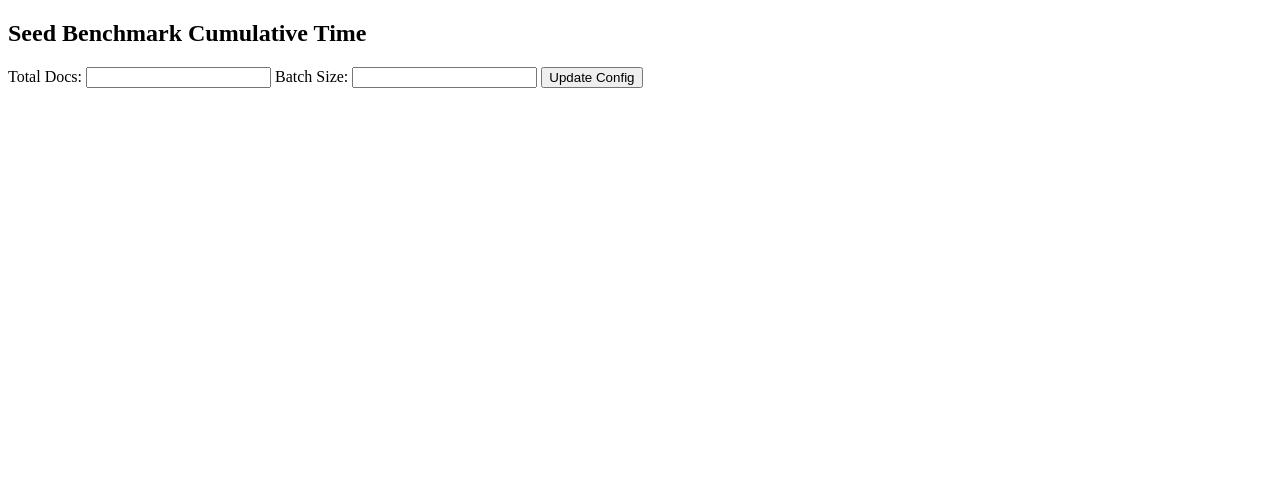
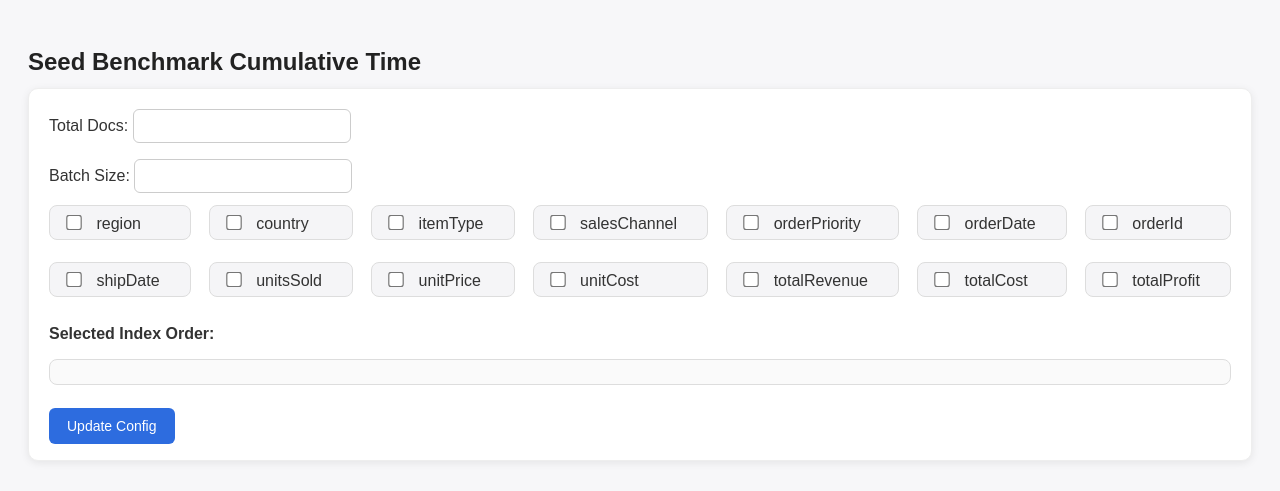
Before and after one commit to trungduc512/Index-table-illustration, a website: page index.html in a window 1280 px wide. Drawn offline with nearby package versions, Linux system fonts and the light colour scheme; no server answers.

Commit message:
feat: add index configuration

```diff
--- a/index.html
+++ b/index.html
@@ -3,6 +3,118 @@
   <head>
     <meta charset="UTF-8" />
     <title>Seed Benchmark Graph</title>
+    <style>
+      body {
+        font-family: Arial, sans-serif;
+        background: #f7f7f9;
+        padding: 20px;
+        color: #333;
+      }
+
+      h2,
+      h3 {
+        font-weight: 600;
+        margin-bottom: 12px;
+        color: #222;
+      }
+
+      /* --- Form Container --- */
+      form {
+        background: #fff;
+        padding: 16px 20px;
+        border-radius: 10px;
+        margin-bottom: 20px;
+        box-shadow: 0 2px 8px rgba(0, 0, 0, 0.08);
+        border: 1px solid #eee;
+      }
+
+      /* --- Label + Input Row --- */
+      form label {
+        display: block;
+        margin-bottom: 12px;
+        font-weight: 500;
+      }
+
+      form input {
+        margin-top: 4px;
+        padding: 8px;
+        width: 200px;
+        border-radius: 6px;
+        border: 1px solid #ccc;
+        font-size: 14px;
+      }
+
+      /* --- Submit Button --- */
+      form button {
+        margin-top: 8px;
+        padding: 10px 18px;
+        background: #2d6cdf;
+        border: none;
+        border-radius: 6px;
+        color: white;
+        cursor: pointer;
+        font-size: 14px;
+        font-weight: 500;
+        transition: background 0.2s;
+      }
+
+      form button:hover {
+        background: #1f56c4;
+      }
+
+      #indexFieldList {
+        display: grid;
+        grid-template-columns: repeat(7, auto); /* 7 item mỗi hàng */
+        grid-auto-rows: auto;
+        gap: 10px 18px;
+        margin-top: 10px;
+      }
+
+      /* Mỗi item checkbox */
+      #indexFieldList label {
+        display: flex;
+        align-items: center;
+        background: #f5f5f7;
+        padding: 6px 10px;
+        border-radius: 8px;
+        border: 1px solid #ddd;
+        cursor: pointer;
+      }
+
+      /* Tăng kích thước checkbox */
+      #indexFieldList input[type='checkbox'] {
+        width: 20px;
+        transform: scale(1.2);
+        margin-right: 8px;
+      }
+
+      /* --- Selected order list --- */
+      #selectedIndexOrder {
+        background: #fafafa;
+        padding: 12px 20px;
+        border-radius: 8px;
+        border: 1px solid #ddd;
+        margin: 10px 0 15px 0;
+      }
+
+      #selectedIndexOrder li {
+        padding: 4px 0;
+        font-size: 15px;
+      }
+
+      /* Better spacing under <hr> */
+      hr {
+        margin: 30px 0;
+        border: none;
+        border-top: 1px solid #ddd;
+      }
+
+      /* Canvas spacing */
+      #benchmarkChart {
+        margin-top: 30px;
+      }
+    </style>
+
     <script src="https://cdn.jsdelivr.net/npm/chart.js"></script>
   </head>
   <body>
@@ -18,38 +130,118 @@
         Batch Size:
         <input type="number" id="batchSize" />
       </label>
+      <div id="indexForm">
+        <div id="indexFieldList"></div>
+
+        <p><b>Selected Index Order:</b></p>
+        <ol id="selectedIndexOrder"></ol>
+      </div>
       <button type="submit">Update Config</button>
     </form>
 
     <canvas id="benchmarkChart" width="800" height="400"></canvas>
 
     <script>
+      const schemaFields = [
+        'region',
+        'country',
+        'itemType',
+        'salesChannel',
+        'orderPriority',
+        'orderDate',
+        'orderId',
+        'shipDate',
+        'unitsSold',
+        'unitPrice',
+        'unitCost',
+        'totalRevenue',
+        'totalCost',
+        'totalProfit',
+      ];
+
+      let selectedIndex = [];
+
+      function renderIndexFields() {
+        const list = document.getElementById('indexFieldList');
+        list.innerHTML = '';
+
+        schemaFields.forEach((field) => {
+          const id = `idx_${field}`;
+          list.innerHTML += `
+        <label style="display:block">
+          <input type="checkbox" id="${id}" data-field="${field}">
+          ${field}
+        </label>
+      `;
+        });
+
+        // Gắn event
+        schemaFields.forEach((field) => {
+          const checkbox = document.querySelector(`#idx_${field}`);
+          checkbox.addEventListener('change', () => {
+            if (checkbox.checked) {
+              // Append theo đúng thứ tự người chọn
+              selectedIndex.push(field);
+            } else {
+              // Remove
+              selectedIndex = selectedIndex.filter((f) => f !== field);
+            }
+            renderSelectedOrder();
+          });
+        });
+      }
+
+      function renderSelectedOrder() {
+        const list = document.getElementById('selectedIndexOrder');
+        list.innerHTML = '';
+        selectedIndex.forEach((field) => {
+          const li = document.createElement('li');
+          li.textContent = field;
+          list.appendChild(li);
+        });
+      }
+
+      // Khởi tạo UI
+      renderIndexFields();
+    </script>
+    <script>
       async function initializeConfigInputs() {
         // Lấy config từ backend
-        const configRes = await fetch("http://localhost:3000/api/config");
+        const configRes = await fetch('http://localhost:3000/api/config');
         const configData = await configRes.json();
+        console.log(configData);
+        // Set giá trị vào input (ví dụ lấy noIndex làm mặc định)
+        document.getElementById('totalDocs').value =
+          configData.noIndex.totalDocs;
+        document.getElementById('batchSize').value =
+          configData.noIndex.batchSize;
+        const indexFields = configData.withIndex.indexFields || [];
 
-        // Set giá trị vào input (ví dụ lấy noIndex làm mặc định)
-        document.getElementById("totalDocs").value =
-          configData.noIndex.totalDocs;
-        document.getElementById("batchSize").value =
-          configData.noIndex.batchSize;
+        // Reset selectedIndex (global array)
+        selectedIndex = [...indexFields];
+
+        indexFields.forEach((field) => {
+          const cb = document.querySelector(`#idx_${field}`);
+          if (cb) cb.checked = true;
+        });
+
+        renderSelectedOrder();
       }
 
       // Gọi hàm trước khi vẽ chart
       initializeConfigInputs().then(drawChart);
 
       async function drawChart() {
-        const res = await fetch("http://localhost:3000/api/benchmarks");
+        const res = await fetch('http://localhost:3000/api/benchmarks');
         const data = await res.json();
 
         // Lấy config từ backend
-        const configRes = await fetch("http://localhost:3000/api/config");
+        const configRes = await fetch('http://localhost:3000/api/config');
         const configData = await configRes.json();
 
         // Lấy batchSize từ config để tính tích lũy
         const batchSize =
-          parseInt(document.getElementById("batchSize").value) ||
+          parseInt(document.getElementById('batchSize').value) ||
           configData.noIndex.batchSize;
 
         function cumulativeTimes(batchTimes) {
@@ -67,63 +259,66 @@
           labels,
           datasets: [
             {
-              label: "With Index",
+              label: 'With Index',
               data: cumulativeTimes(data.withIndex),
-              borderColor: "blue",
-              backgroundColor: "rgba(0,0,255,0.2)",
+              borderColor: 'blue',
+              backgroundColor: 'rgba(0,0,255,0.2)',
             },
             {
-              label: "No Index",
+              label: 'No Index',
               data: cumulativeTimes(data.noIndex),
-              borderColor: "red",
-              backgroundColor: "rgba(255,0,0,0.2)",
+              borderColor: 'red',
+              backgroundColor: 'rgba(255,0,0,0.2)',
             },
           ],
         };
 
         const config = {
-          type: "line",
+          type: 'line',
           data: chartData,
           options: {
             responsive: true,
             plugins: {
               title: {
                 display: true,
-                text: "Cumulative Seed Time vs Number of Records (ms)",
+                text: 'Cumulative Seed Time vs Number of Records (ms)',
               },
             },
             scales: {
               y: {
                 beginAtZero: true,
-                title: { display: true, text: "Total Time (ms)" },
+                title: { display: true, text: 'Total Time (ms)' },
               },
               x: {
-                title: { display: true, text: "Number of Records Inserted" },
+                title: { display: true, text: 'Number of Records Inserted' },
               },
             },
           },
         };
 
-        const ctx = document.getElementById("benchmarkChart").getContext("2d");
+        const ctx = document.getElementById('benchmarkChart').getContext('2d');
         new Chart(ctx, config);
       }
 
       // Form submit: update config
       document
-        .getElementById("configForm")
-        .addEventListener("submit", async (e) => {
+        .getElementById('configForm')
+        .addEventListener('submit', async (e) => {
           e.preventDefault();
           const totalDocs = parseInt(
-            document.getElementById("totalDocs").value
+            document.getElementById('totalDocs').value
           );
           const batchSize = parseInt(
-            document.getElementById("batchSize").value
+            document.getElementById('batchSize').value
           );
 
-          const res = await fetch("http://localhost:3000/api/config", {
-            method: "POST",
-            headers: { "Content-Type": "application/json" },
-            body: JSON.stringify({ totalDocs, batchSize }),
+          const indexFields = selectedIndex;
+          console.log(selectedIndex);
+
+          const res = await fetch('http://localhost:3000/api/config', {
+            method: 'POST',
+            headers: { 'Content-Type': 'application/json' },
+            body: JSON.stringify({ totalDocs, batchSize, indexFields }),
           });
 
           const data = await res.json();
```
Also changed, not shown: indexConfig.json (+3 -5 lines), server.js (+26 -28 lines).
